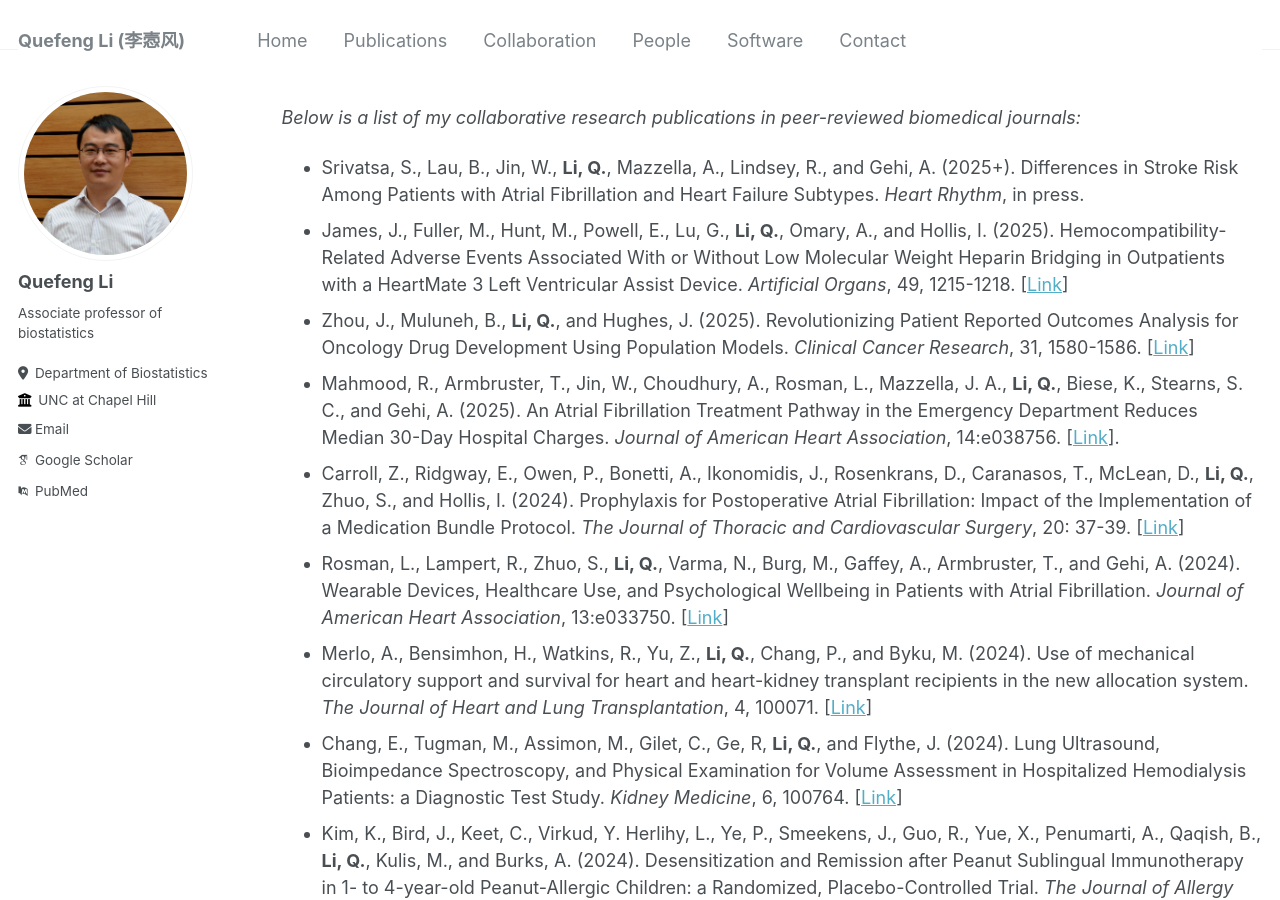
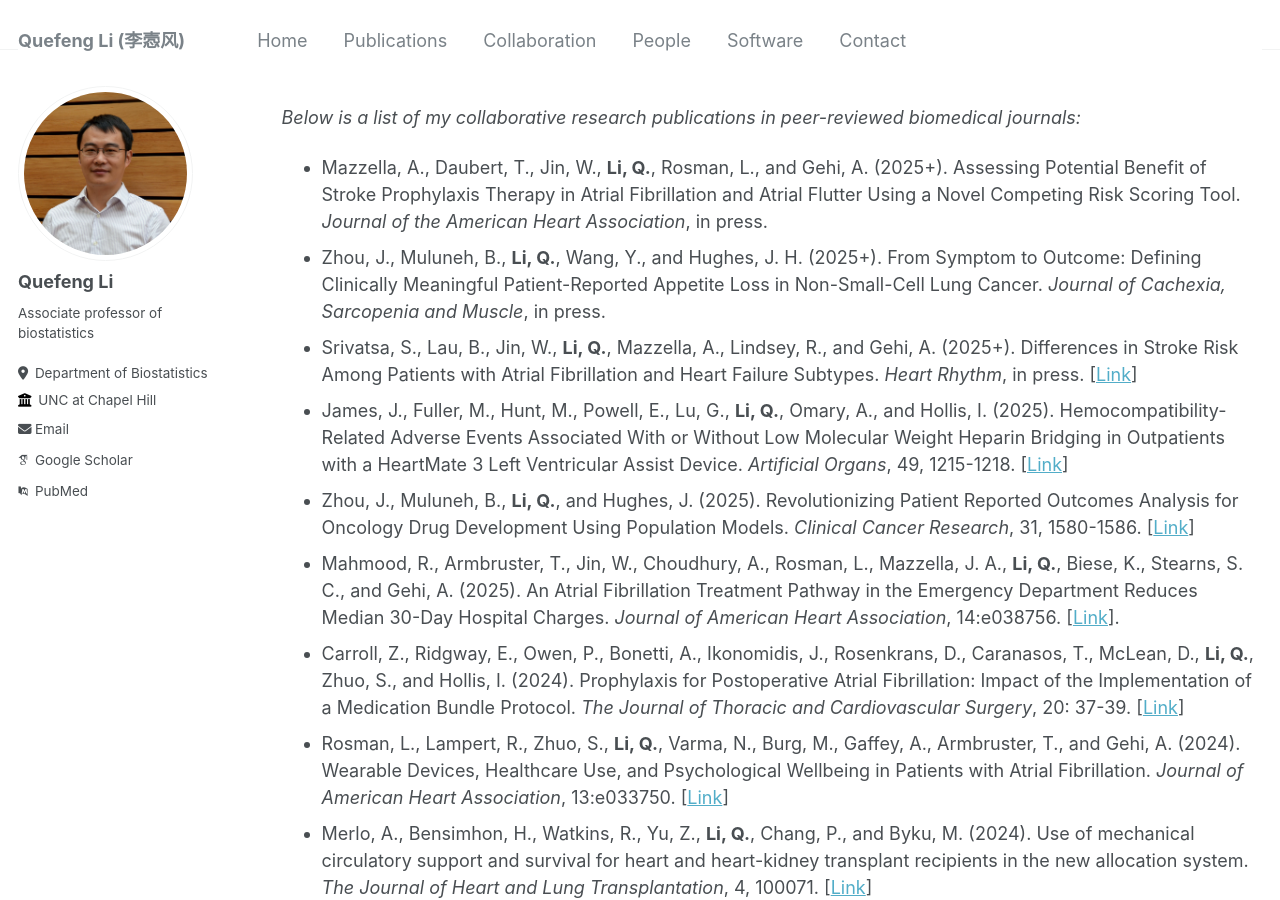
Before and after one commit to quefengli/quefengli.github.io, a Jekyll site: the page built from _pages/collaboration.md, in a window 1280 px wide and 900 px high. Built offline with Jekyll 4.4.1, drawn with Linux system fonts in a browser that asks for light colours; some web fonts are replaced.

Commit message:
Update collaboration.md

```diff
--- a/_pages/collaboration.md
+++ b/_pages/collaboration.md
@@ -6,8 +6,15 @@ author_profile: true
 ---
 
 _Below is a list of my collaborative research publications in peer-reviewed biomedical journals:_
+- Mazzella, A., Daubert, T., Jin, W., **Li, Q.**, Rosman, L., and Gehi, A. (2025+). Assessing Potential Benefit of
+    Stroke Prophylaxis Therapy in Atrial Fibrillation and Atrial Flutter Using a Novel Competing Risk Scoring
+    Tool. _Journal of the American Heart Association_, in press.
+- Zhou, J., Muluneh, B., **Li, Q.**, Wang, Y., and Hughes, J. H. (2025+). From Symptom to Outcome: Defining Clinically
+    Meaningful Patient-Reported Appetite Loss in Non-Small-Cell Lung Cancer. _Journal of Cachexia, Sarcopenia and
+    Muscle_, in press.
 -  Srivatsa, S., Lau, B., Jin, W., **Li, Q.**, Mazzella, A., Lindsey, R., and Gehi, A. (2025+). Differences in Stroke
-    Risk Among Patients with Atrial Fibrillation and Heart Failure Subtypes. _Heart Rhythm_, in press.
+    Risk Among Patients with Atrial Fibrillation and Heart Failure Subtypes. _Heart Rhythm_, in
+    press. [[Link](https://www.heartrhythmjournal.com/article/S1547-5271(25)02780-8/abstract)]
 - James, J., Fuller, M., Hunt, M., Powell, E., Lu, G., **Li, Q.**, Omary, A., and Hollis,
     I. (2025). Hemocompatibility-Related Adverse Events Associated With or Without Low Molecular Weight Heparin Bridging
     in Outpatients with a HeartMate 3 Left Ventricular Assist Device. _Artificial Organs_, 49,
```
